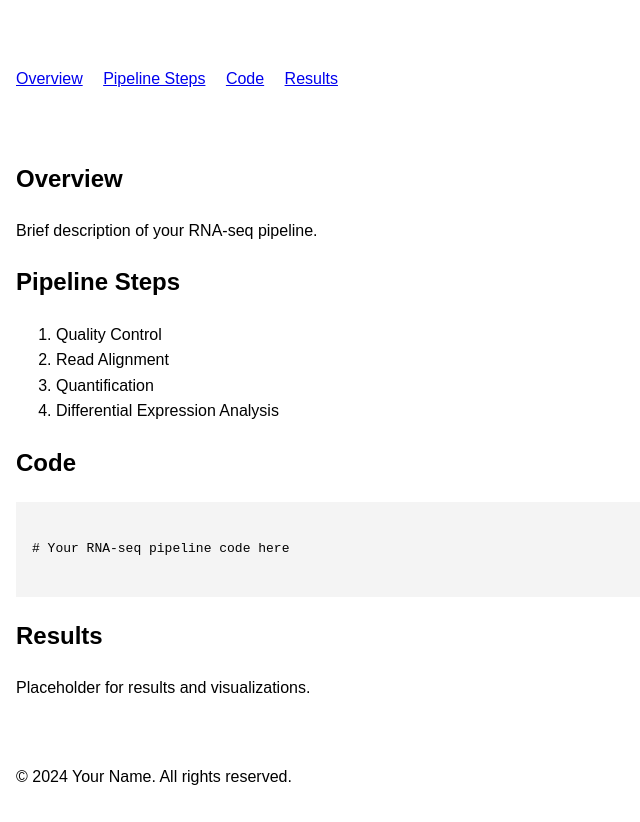
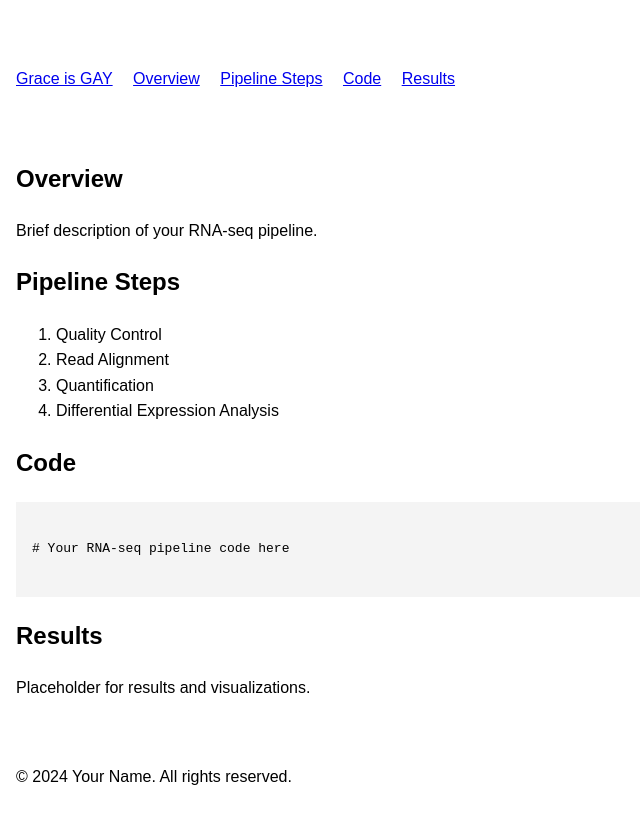
Before and after one commit to Dpbudke/RNA-Seq-Pipeline, a plain HTML site: page index.html in a window 1280 px wide. Shown: the part 92-914 px from the top of the page, without its empty margins (0-640 px from the left). Drawn offline with Linux system fonts and the light colour scheme.

Commit message:
Just kidding

```diff
--- a/index.html
+++ b/index.html
@@ -12,6 +12,7 @@
     </header>
     <nav>
         <ul>
+<li><a href="Grace is GAY">Grace is GAY</a></li>
             <li><a href="#overview">Overview</a></li>
             <li><a href="#pipeline">Pipeline Steps</a></li>
             <li><a href="#code">Code</a></li>
```
